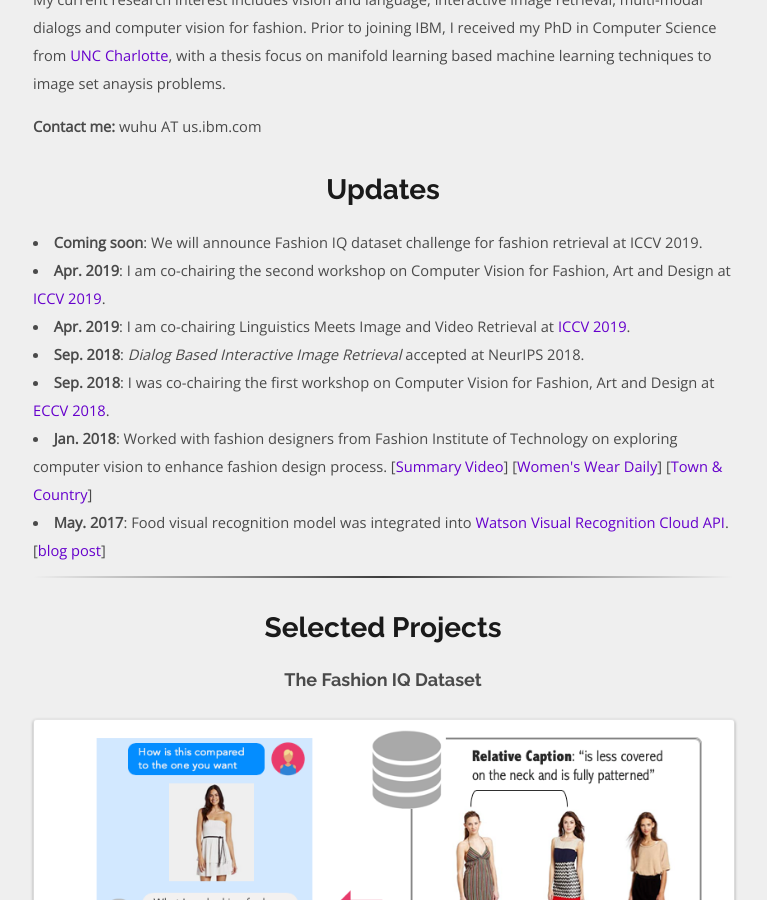
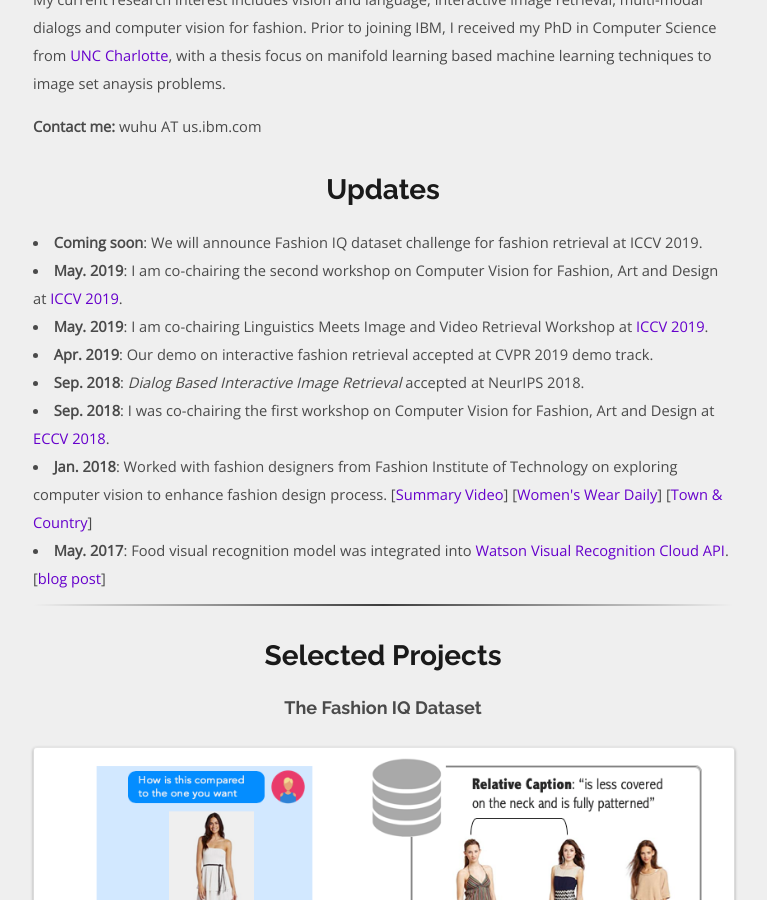
Before and after one commit to spacew/spacew.github.io, a Jekyll site: the page built from index.html, in a window 1280 px wide and 900 px high, scrolled down 644 px. Shown: the whole window, without its empty margins (257-1024 px from the left). Built offline with Jekyll 4.4.1, drawn with Linux system fonts in a browser that asks for light colours; the list of posts is cut into pages by our own code.

Commit message:
Update index.html

```diff
--- a/index.html
+++ b/index.html
@@ -26,14 +26,14 @@ title: Home
               <b>Coming soon</b>: We will announce Fashion IQ dataset challenge for fashion retrieval at ICCV 2019.
           </li>
           <li>
-              <b>Apr. 2019</b>: I am co-chairing the second workshop on Computer Vision for Fashion, Art and Design
+              <b>May. 2019</b>: I am co-chairing the second workshop on Computer Vision for Fashion, Art and Design
               at <a href=https://sites.google.com/view/cvcreative/>ICCV 2019</a>.
           </li>
          <li>
-              <b>Apr. 2019</b>: I am co-chairing Linguistics Meets Image and Video Retrieval
+              <b>May. 2019</b>: I am co-chairing Linguistics Meets Image and Video Retrieval Workshop
               at <a href=https://sites.google.com/view/lingir/>ICCV 2019</a>.
           </li>
-
+            <li><b>Apr. 2019</b>: Our demo on interactive fashion retrieval</em> accepted at CVPR 2019 demo track.</li>
             <li><b>Sep. 2018</b>: <em>Dialog Based Interactive Image Retrieval</em> accepted at NeurIPS 2018</a>.</li>
           <li>
               <b>Sep. 2018</b>: I was co-chairing the first workshop on Computer Vision for Fashion, Art and Design
```
